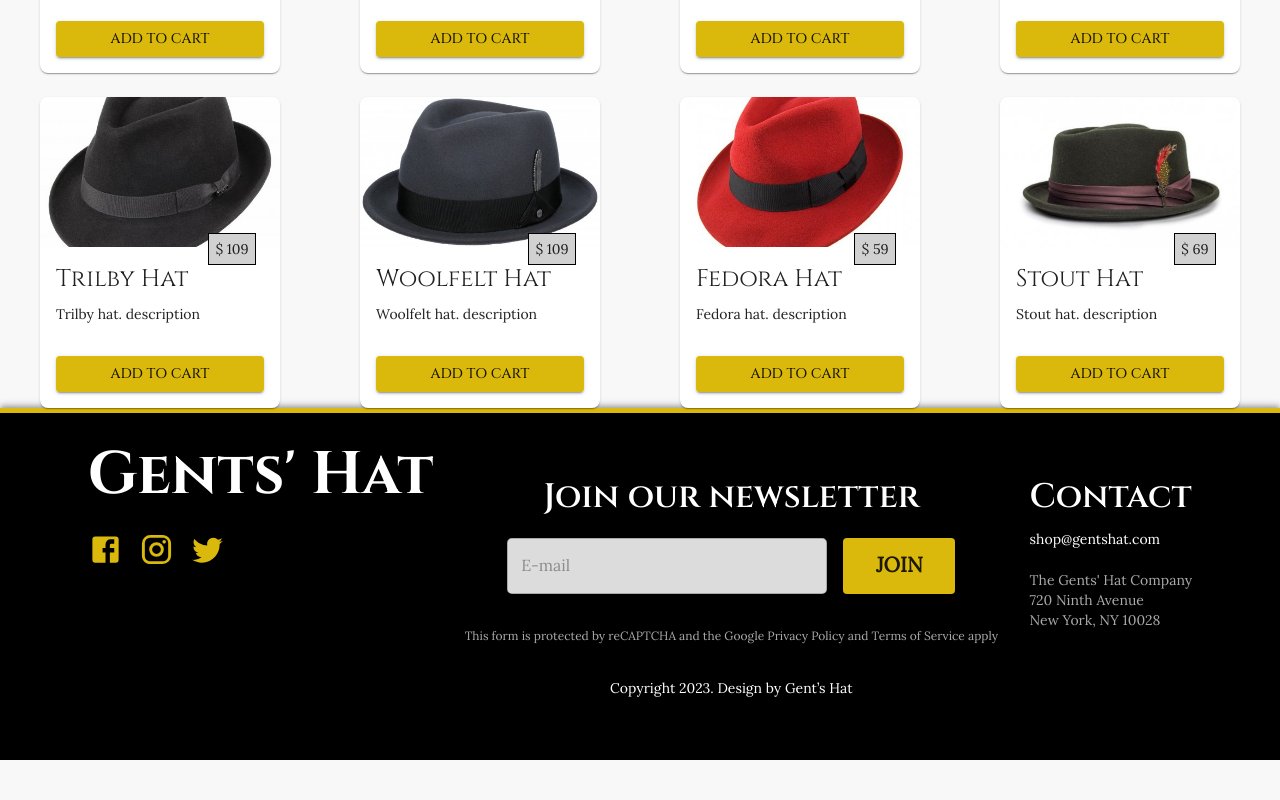
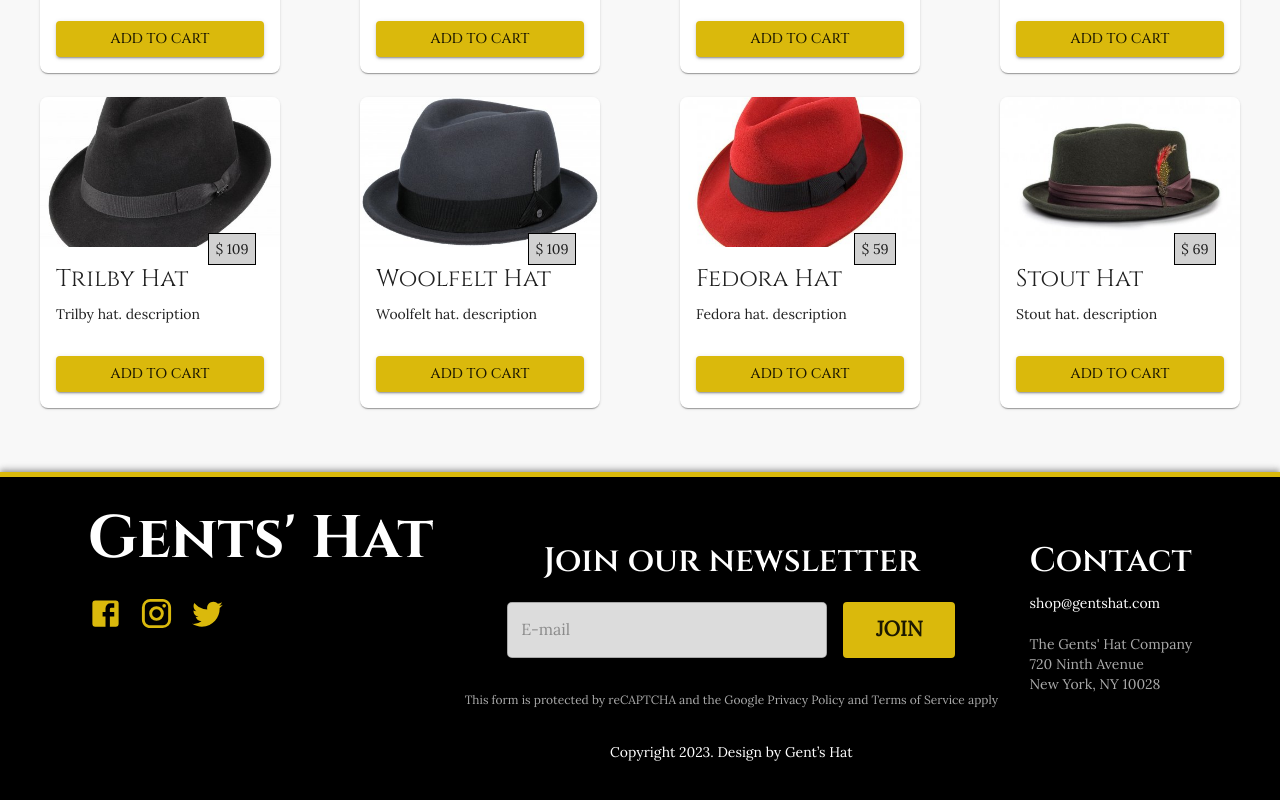
Before and after one commit to Sillen00/React-Webshop-Gents-Hat, a React (Vite) app: page / in a window 1280 px wide. Shown: the part 1119-1919 px from the top of the page. Before the commit the page ends 1879 px from the top, so only its background shows below. Built offline with nearby package versions, Linux system fonts and the light colour scheme.

Commit message:
Add margin between footer and main content

```diff
--- a/src/components/Footer.tsx
+++ b/src/components/Footer.tsx
@@ -114,6 +114,7 @@ const footerStyle: SxProps<Theme> = theme => ({
   color: 'white',
   background: 'black',
   borderTop: '5px solid #DAB90C',
+  marginTop: '4rem',
   boxShadow:
     '0px -2px 4px -1px rgba(0,0,0,0.2), 0px -4px 5px 0px rgba(0,0,0,0.14), 0px -1px 10px 0px rgba(0,0,0,0.12)',
   [theme.breakpoints.down('lg')]: {
```
